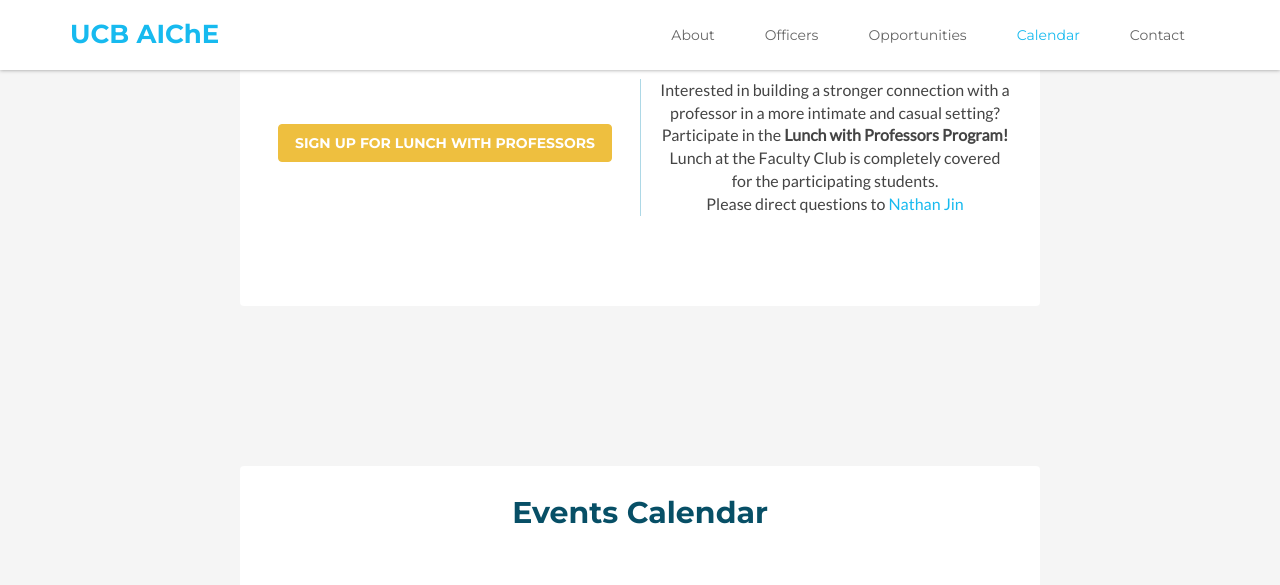
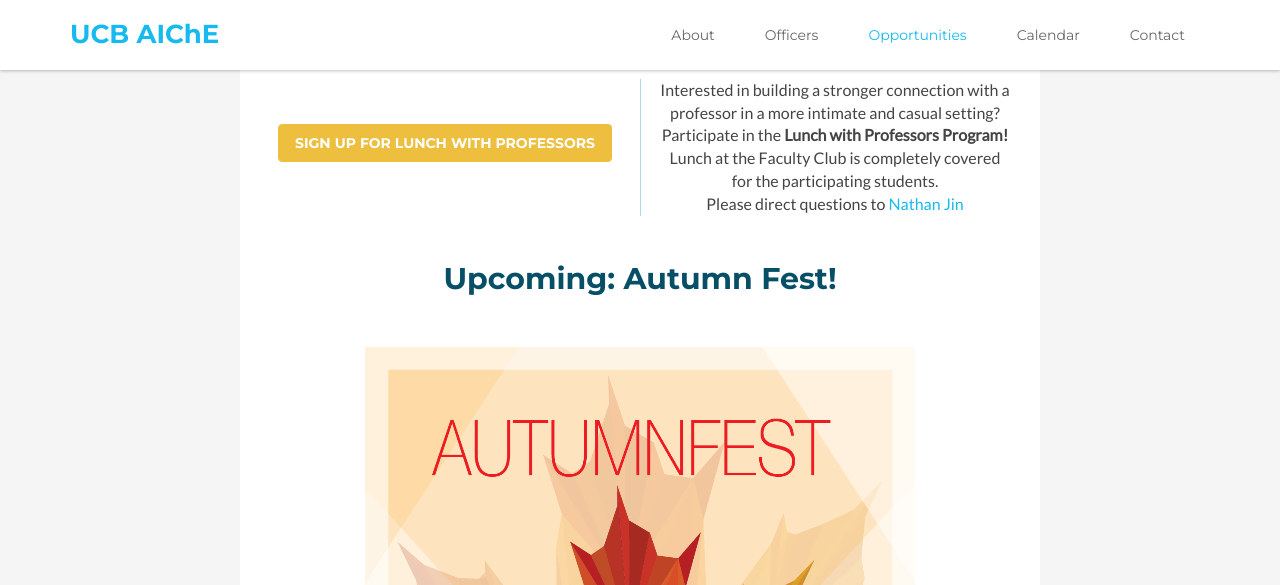
Before and after one commit to berkeleyAiChE/berkeleyAiChE.github.io, a Jekyll site: the page built from index.html, in a window 1280 px wide and 900 px high, scrolled down 2428 px, cut to the strip 0-585 px from the top of the window. Built offline with Jekyll 4.4.1, drawn with Linux system fonts in a browser that asks for light colours.

Commit message:
added autumn fest flyer

```diff
--- a/_includes/docs.html
+++ b/_includes/docs.html
@@ -31,6 +31,9 @@
                             <a class="btn btn-cta-secondary" href="https://docs.google.com/a/berkeley.edu/forms/d/196r0ORuDKKAD_vs-7w8dS9iDx_tj_C3smOaAuLFamAE/viewform" target="_blank"> Sign Up For Lunch with Professors</a> <br> <br> <br>
                             Interested in building a stronger connection with a professor in a more intimate and casual setting? Participate in the <b>Lunch with Professors Program!</b> Lunch at the Faculty Club is completely covered for the participating students. <br> Please direct questions to <a href="mailto: njin@berkeley.edu"> Nathan Jin </a>
                         </div>
+                        <br> <br>
+                        <h2 class="title text-center"> Upcoming: Autumn Fest! </h2> <br>
+                        <img src="https://raw.githubusercontent.com/berkeleyAiChE/berkeleyAiChE.github.io/master/public/event_promos/autumn%20promo%20.png" style="width:550px;height:850px;">
 
             </div>
 
```
Also changed, not shown: 1 other file.
